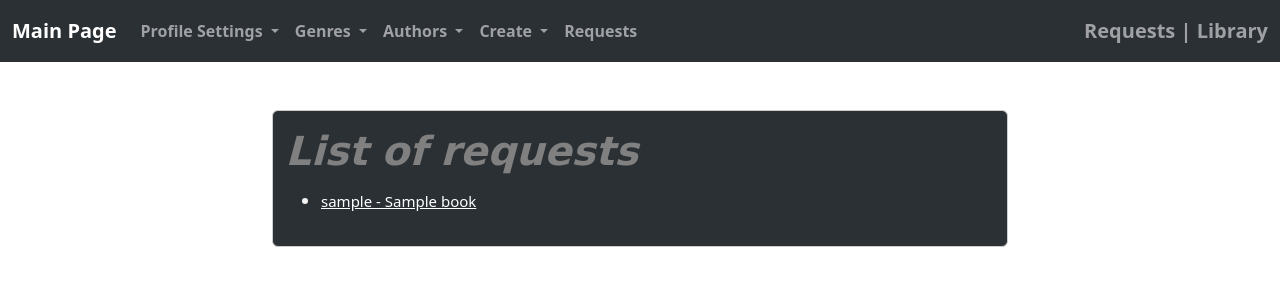
After one commit to belva1/LibraryModule, a Django app: page /requests/ in a window 1280 px wide. The commit adds this page. Shown: the top 300 px of the page. Run offline with Django 5.2, Linux system fonts and the light colour scheme; a user stored in the database is signed in; tables that the repository leaves empty hold one stand-in row (values such as "Sample post").

Commit message:
corrected version

```diff
--- a/librarySite/librarySite/settings.py
+++ b/librarySite/librarySite/settings.py
@@ -38,6 +38,7 @@ INSTALLED_APPS = [
     'django.contrib.messages',
     'django.contrib.staticfiles',
     'myapp',
+    'rest_framework',
 ]
 
 AUTH_USER_MODEL = 'myapp.UserProfile'
--- a/librarySite/myapp/context_processors.py
+++ b/librarySite/myapp/context_processors.py
@@ -1,4 +1,4 @@
-from .models import Genre, Author
+from .models import Genre, Author, BorrowRequestModel
 
 
 def genres(request):
--- a/librarySite/myapp/models.py
+++ b/librarySite/myapp/models.py
@@ -2,7 +2,6 @@ from django.contrib.auth.models import AbstractUser
 from django.db import models
 
 
-# Create your models here.
 class UserProfile(AbstractUser):
     is_librarian = models.BooleanField(default=False)
 
--- a/librarySite/myapp/templates/base.html
+++ b/librarySite/myapp/templates/base.html
@@ -68,6 +68,13 @@
                 <li><a class="dropdown-item" href="{%url 'create_book_view'%}">Create Book</a></li>
               </ul>
             </li>
+            {%if request.user.is_librarian or request.user.is_staff%}
+            <li class="nav-item">
+              <a class="nav-link" href="{%url 'requests_view'%}" role="button" aria-expanded="false">
+                <b>Requests</b>
+              </a>
+            </li>
+            {%endif%}
             {%endif%}
           </ul>
 
--- a/librarySite/myapp/templates/genres/genre_view.html
+++ b/librarySite/myapp/templates/genres/genre_view.html
@@ -17,14 +17,15 @@ Genre | Library
                 <div class="card-body">
                     <h1 class="card-title" style="color: #808080; font-size: 40px; font-family: 'Monotype Corsiva', cursive; transform: skewX(-15deg); margin-bottom: 0;"><b>Genre: {{genre.name}}</b></h1>
                     {%if not books%}
-                    <p class="card-text">There are no books of this genre.</p>
-                    {%endif%}
+                    <b class="card-text">There are no books of this genre.</b>
+                    {%else%}
                     <p class="card-text" style="font-size: 18px; margin-top: 15px;"><b>Books of this genre:</b></p>
                     <ul class="list-group">
                         {%for book in books%}
                         <li class="list-group-item" style="background-color: #2b3035; color: #f5f5f5; border-color: #2b3035;"><a href="{% url 'book_detail_view' isbn=book.isbn %}" style="color: #f5f5f5;">{{book.title}}</a></li>
                         {%endfor%}
                     </ul>
+                    {%endif%}
                     {%if request.user.is_librarian or request.user.is_staff%}
                     <div class="d-grid gap-2 d-md-flex justify-content-md-end" style="margin-top: 15px;">
                         <a href="{% url 'update_genre_view' name=genre.name %}" class="btn btn-outline-dark" style="color: white;">Update</a>
--- a/librarySite/myapp/templates/user/profile_view.html
+++ b/librarySite/myapp/templates/user/profile_view.html
@@ -47,6 +47,12 @@ Profile | Library
                     </ul>
                     {%endif%}
                     {%endif%}
+                    {%if user.is_librarian or user.is_staff%}
+                    <div style="text-align: right;" class="float-right">
+                        <a href="{%url 'requests_view'%}" style="color: #808080; font-size: 25px; font-family: 'Monotype Corsiva', cursive; transform: skewX(-15deg);">List of requests</a>
+                    </div>
+                    {%endif%}
+
                 </div>
             </div>
         </div>
--- /dev/null
+++ b/librarySite/myapp/templates/user/requests_view.html
@@ -0,0 +1,36 @@
+{% extends 'base.html' %}
+
+{% block title %}
+Requests | Library
+{% endblock %}
+
+{% block name %}
+<b style="font-size: 20px;">Requests | Library</b>
+{% endblock %}
+
+{% block content %}
+<div class="container mt-5">
+    <div class="row">
+        <div class="col-md-8 mx-auto">
+            <div class="card" style="border-color: #ccc; background-color: #2b3035; color: #f5f5f5;">
+                <div class="card-body">
+                    {%if user.is_librarian or user.is_staff%}
+                        {%if requests %}
+                            <h1 class="card-title" style="color: #808080; font-size: 40px; font-family: 'Monotype Corsiva', cursive; transform: skewX(-15deg);"><b>List of requests</b></h1>
+                            <ul style="font-size: 18px;">
+                                {%for request in requests%}
+                                    <li style="margin-top: 12px">
+                                        <a style="color: white; font-size: 15px;" href="{% url 'borrow_request_view' id=request.id %}">{{request}}</a>
+                                    </li>
+                                {%endfor%}
+                            </ul>
+                        {%else%}
+                            <p style="font-size: 18px;"><b>No borrow requests available.</b></p>
+                        {%endif%}
+                    {%endif%}
+                </div>
+            </div>
+        </div>
+    </div>
+</div>
+{%endblock%}
--- a/librarySite/myapp/urls.py
+++ b/librarySite/myapp/urls.py
@@ -19,6 +19,7 @@ urlpatterns = [
     path('genre/delete-genre/<str:name>/', views.DeleteGenreView.as_view(), name='delete_genre_view'),
     path('genre/<str:name>/', views.GenreView.as_view(), name='genre_view'),
 
+    path('requests/', views.RequestsView.as_view(), name='requests_view'),
     path('borrow/<str:isbn>/', views.CreateBorrowRequestView.as_view(), name='create_borrow_request_view'),
     path('check-borrow/<str:id>/', views.BorrowRequestView.as_view(), name='borrow_request_view'),
     path('request-decline/<str:id>/', views.RequestDeclineView.as_view(), name='request_decline_view'),
--- a/librarySite/myapp/views.py
+++ b/librarySite/myapp/views.py
@@ -1,9 +1,8 @@
 from datetime import timedelta
 
 from django.contrib.auth import login, logout
-from django.http import HttpResponseRedirect
+from django.http import HttpResponseRedirect, HttpResponseForbidden
 from django.shortcuts import render, redirect
-
 from django.urls import reverse_lazy, reverse
 from django.views import View
 from django.views.generic import CreateView, ListView, DetailView
@@ -221,7 +220,12 @@ class AuthorView(DetailView):
         name = self.kwargs.get('name')
         return self.model.objects.get(name=name)
 
-
+    def get_context_data(self, **kwargs):
+        context = super().get_context_data(**kwargs)
+        cur_author = self.get_object()
+        context['books'] = Book.objects.filter(authors=cur_author)
+        context['author'] = cur_author
+        return context
 
 
 class CreateAuthorView(CreateView):
@@ -378,7 +382,18 @@ class DeleteBookView(View):
         return HttpResponseRedirect(url)
 
 
-# VIEWS FOR BORROW REQUEST FUNCTIONALITY(BORROW REQUEST VIEW, APPROVE, DECLINE)
+# VIEWS FOR BORROW REQUEST FUNCTIONALITY(REQUESTS / BORROW REQUEST VIEW, APPROVE, DECLINE)
+class RequestsView(ListView):
+    template_name = 'user/requests_view.html'
+    model = BorrowRequestModel
+    context_object_name = 'requests'
+
+    def dispatch(self, request, *args, **kwargs):
+        if not request.user.is_authenticated or not (request.user.is_librarian or request.user.is_staff):
+            return redirect('main_view')
+        return super().dispatch(request, *args, **kwargs)
+
+
 class BorrowRequestView(DetailView):
     template_name = 'user/borrow_request_view.html'
     model = BorrowRequestModel
@@ -407,6 +422,9 @@ class RequestApproveView(View):
     def get(self, request, *args, **kwargs):
         id = kwargs['id']
         book_request = self.model.objects.get(id=id)
+        if not request.user.is_authenticated or not request.user.is_librarian:
+            url = reverse('main_view')
+            return HttpResponseRedirect(url)
         book_request.status = 2
         book_request.approval_date = timezone.now().date()
         book_request.save()
@@ -420,6 +438,9 @@ class RequestDeclineView(View):
     def get(self, request, *args, **kwargs):
         id = kwargs['id']
         book_request = self.model.objects.get(id=id)
+        if not request.user.is_authenticated or not request.user.is_librarian:
+            url = reverse('main_view')
+            return HttpResponseRedirect(url)
         book_request.status = 5
         book_request.save()
 
@@ -433,6 +454,9 @@ class TakeBookView(View):
     def get(self, request, *args, **kwargs):
         id = self.kwargs['id']
         borrow_request = self.model.objects.get(id=id)
+        if not request.user.is_authenticated or borrow_request.borrower != request.user:
+            url = reverse('main_view')
+            return HttpResponseRedirect(url)
         if borrow_request.status != 2:
             return redirect('book_detail_view', isbn=borrow_request.book.isbn)
         else:
@@ -454,6 +478,9 @@ class ReturnBookView(View):
     def get(self, request, *args, **kwargs):
         id = self.kwargs['id']
         borrow_request = self.model.objects.get(id=id)
+        if not request.user.is_authenticated or borrow_request.borrower != request.user:
+            url = reverse('main_view')
+            return HttpResponseRedirect(url)
         if borrow_request.status != 3:
             return redirect('book_detail_view', isbn=borrow_request.book.isbn)
         else:
--- a/requirements.txt
+++ b/requirements.txt
@@ -1,5 +1,7 @@
 asgiref==3.7.2
 Django==4.2.4
+djangorestframework==3.14.0
 psycopg2==2.9.7
+pytz==2023.3
 sqlparse==0.4.4
 tzdata==2023.3
```
Also changed, not shown: librarySite/myapp/templates/authors/author_view.html (+10 -1 lines), librarySite/myapp/templates/user/borrow_request_view.html (+9 -1 lines).
